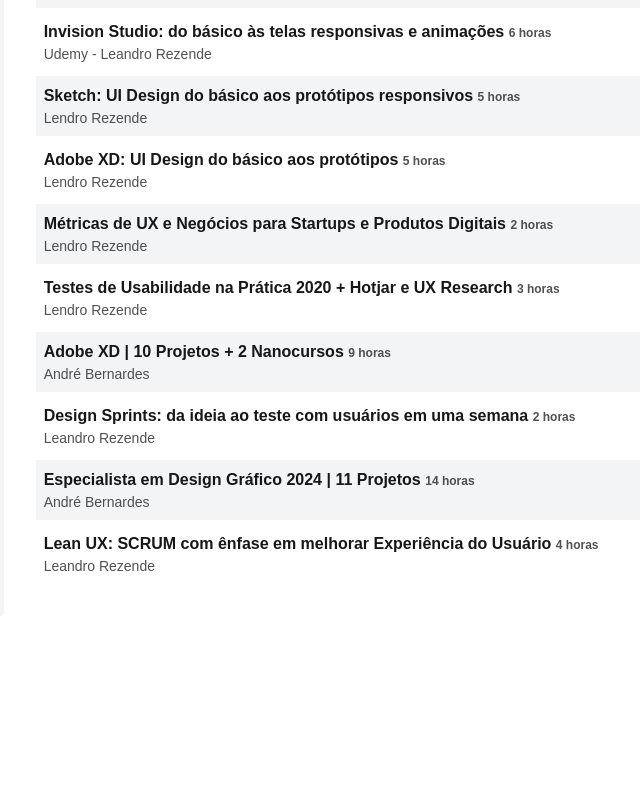
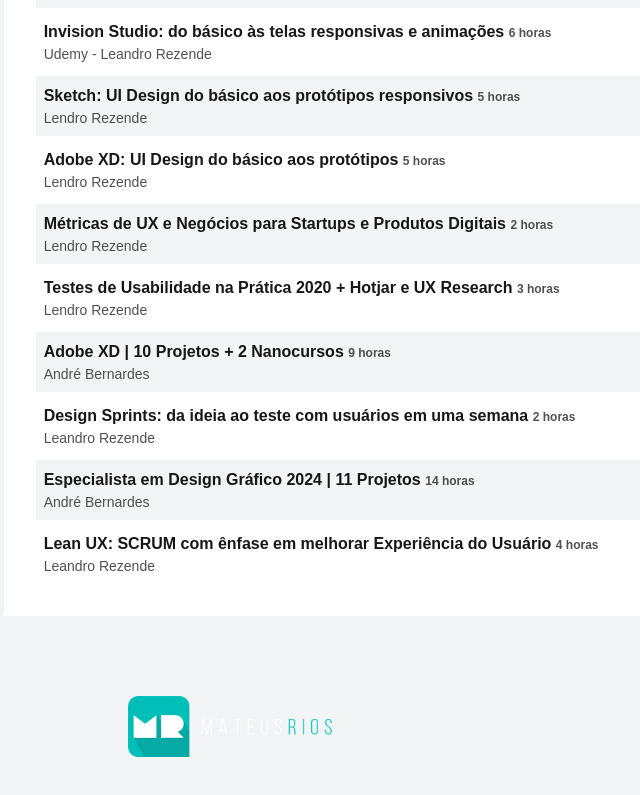
Before and after one commit to mattbrios/mateusrios.com.br, a Next.js app: page / in a window 1280 px wide. Shown: the part 2900-3695 px from the top of the page, without its empty margins (407-1047 px from the left). Before the commit the page ends 3556 px from the top, so only its background shows below. Built offline with nearby package versions, Linux system fonts and the light colour scheme.

Commit message:
add footer e ajustando espaçamento

```diff
--- /dev/null
+++ b/src/components/Footer.jsx
@@ -0,0 +1,16 @@
+import Image from "next/image";
+import React from "react";
+
+export const Footer = () => {
+  return (
+    <footer className="py-20 bg-background2 flex items-center justify-center mt-[-40px]">
+      <Image
+        src="/images/logo_mr.png"
+        alt="Logo MR - Mateus Rios"
+        width={210}
+        height={62}
+        objectFit="contain"
+      />
+    </footer>
+  );
+};
--- a/src/components/Layout.jsx
+++ b/src/components/Layout.jsx
@@ -1,11 +1,13 @@
 import React from "react";
 import { Header } from "./Header";
+import { Footer } from "./Footer";
 
 export const Layout = (props) => {
   return (
     <>
       <Header />
       <main className="min-h-[100vh-300]">{props.children}</main>
+      <Footer />
     </>
   );
 };
```
Also changed, not shown: public/images/logo_mr.png (added).
